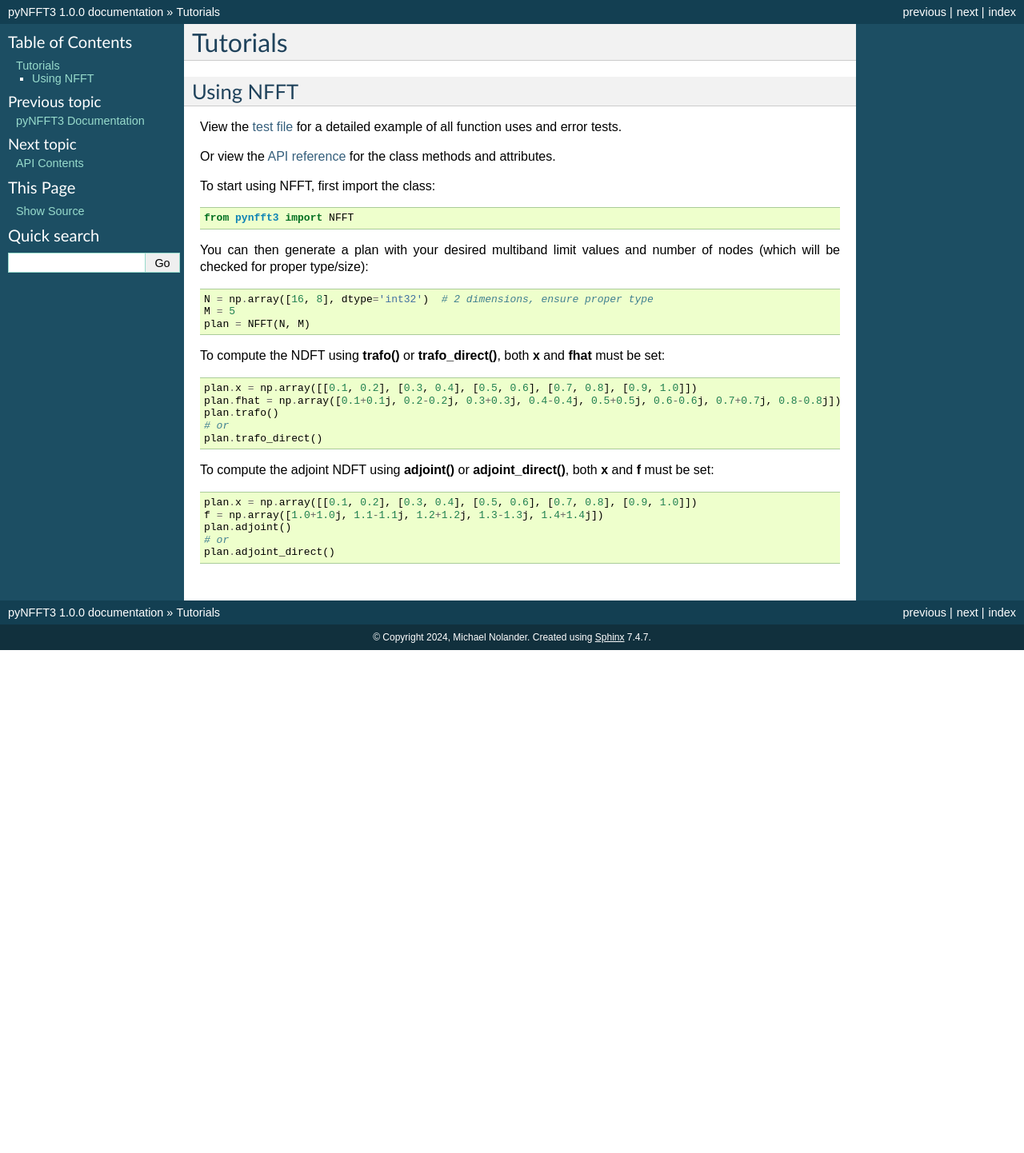
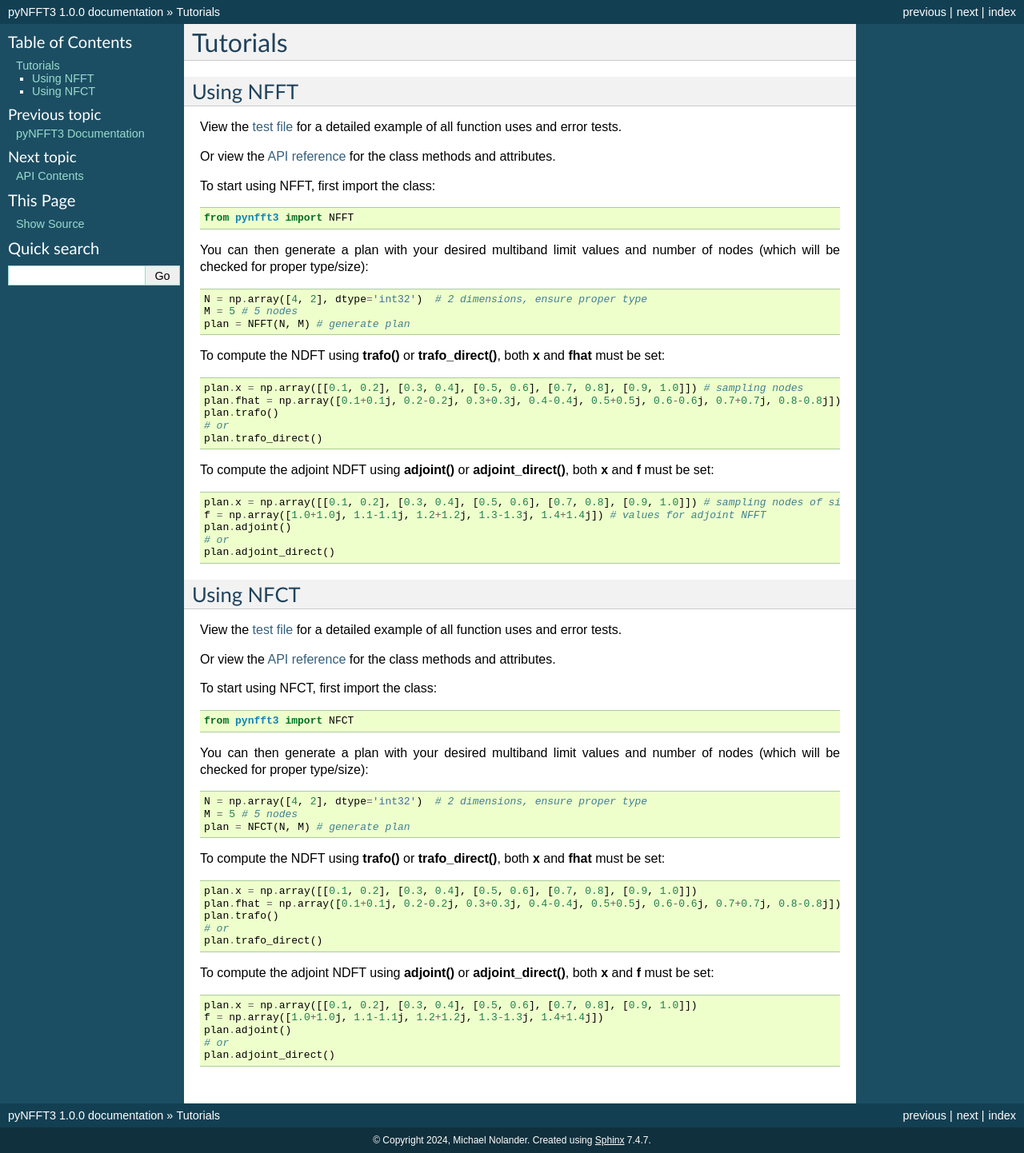
Before and after one commit to NFFT/pyNFFT3, a Sphinx documentation site: the page built from docs/source/tutorial.rst, in a window 1280 px wide. Shown: the whole page at 80% size. Built offline with Sphinx 7.4.7, drawn with Linux system fonts in a browser that asks for light colours; before the commit the page ends 900 px from its top, so only the background shows below that.

Commit message:
Undid changes to NFFT test

```diff
--- a/docs/source/tutorial.rst
+++ b/docs/source/tutorial.rst
@@ -20,9 +20,52 @@ You can then generate a plan with your desired multiband limit values and number
 
 .. code-block:: python
 
-    N = np.array([16, 8], dtype='int32')  # 2 dimensions, ensure proper type
-    M = 5
-    plan = NFFT(N, M)
+    N = np.array([4, 2], dtype='int32')  # 2 dimensions, ensure proper type
+    M = 5 # 5 nodes
+    plan = NFFT(N, M) # generate plan
+
+To compute the NDFT using **trafo()** or **trafo_direct()**, both **x** and **fhat** must be set:
+
+.. code-block:: python
+
+    plan.x = np.array([[0.1, 0.2], [0.3, 0.4], [0.5, 0.6], [0.7, 0.8], [0.9, 1.0]]) # sampling nodes
+    plan.fhat = np.array([0.1+0.1j, 0.2-0.2j, 0.3+0.3j, 0.4-0.4j, 0.5+0.5j, 0.6-0.6j, 0.7+0.7j, 0.8-0.8j]) # Fourier coefficients
+    plan.trafo()
+    # or
+    plan.trafo_direct()
+
+To compute the adjoint NDFT using **adjoint()** or **adjoint_direct()**, both **x** and **f** must be set:
+
+.. code-block:: python
+
+    plan.x = np.array([[0.1, 0.2], [0.3, 0.4], [0.5, 0.6], [0.7, 0.8], [0.9, 1.0]]) # sampling nodes of size M
+    f = np.array([1.0+1.0j, 1.1-1.1j, 1.2+1.2j, 1.3-1.3j, 1.4+1.4j]) # values for adjoint NFFT
+    plan.adjoint()
+    # or
+    plan.adjoint_direct()
+
+Using NFCT
+----------
+
+View the `test file <https://github.com/NFCT/pyNFFT3/blob/main/tests/NFCT_test.py>`_
+for a detailed example of all function uses and error tests.
+
+Or view the `API reference <https://github.com/NFCT/pyNFFT3/blob/main/docs/source/api/NFCT.rst>`_
+for the class methods and attributes.
+
+To start using NFCT, first import the class:
+
+.. code-block:: python
+
+    from pynfft3 import NFCT
+
+You can then generate a plan with your desired multiband limit values and number of nodes (which will be checked for proper type/size):
+
+.. code-block:: python
+
+    N = np.array([4, 2], dtype='int32')  # 2 dimensions, ensure proper type
+    M = 5 # 5 nodes
+    plan = NFCT(N, M) # generate plan
 
 To compute the NDFT using **trafo()** or **trafo_direct()**, both **x** and **fhat** must be set:
 
```
Also changed, not shown: 1 other file.
